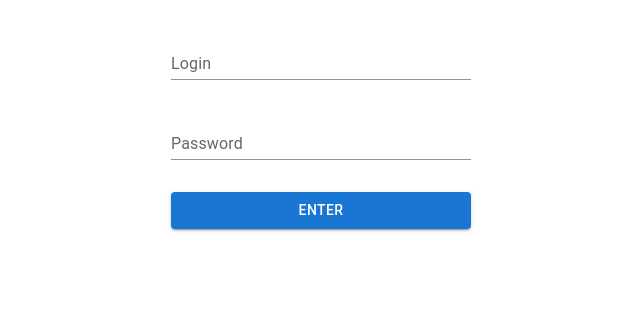
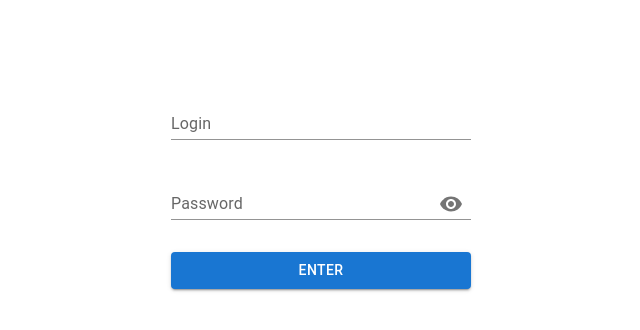
Before and after one commit to hardaoko/contacts_test, a React (Create React App) app: page /login in a window 1280 px wide. Shown: the part 148-478 px from the top of the page, without its empty margins (319-959 px from the left). Built offline with nearby package versions, Linux system fonts and the light colour scheme; data requests are answered from the project's data file.

Commit message:
Переход MUI

```diff
--- a/db.json
+++ b/db.json
@@ -24,7 +24,7 @@
       "description": "Info about Contact Two"
     },
     {
-      "name": "ContactjjThree One Two Twojjj",
+      "name": "Contact Three One Two Two",
       "description": "Info about Contact Three",
       "id": 6
     },
@@ -39,7 +39,7 @@
       "description": "Info about Contact Two"
     },
     {
-      "name": "Contact Three One Two Three Four",
+      "name": "Contact Three One Two Three Four Five six",
       "description": "Info about Contact Three",
       "id": 9
     },
@@ -52,6 +52,16 @@
       "name": "JohnFedor",
       "description": "aaaag",
       "id": 11
+    },
+    {
+      "name": "Contact Three One Two Three Four",
+      "description": "7657467489356",
+      "id": 13
+    },
+    {
+      "name": "Contact Three One Two Three Four Five six",
+      "description": "",
+      "id": 14
     }
   ]
 }
--- a/src/components/App/App.tsx
+++ b/src/components/App/App.tsx
@@ -1,23 +1,16 @@
 import {useEffect} from 'react';
 import { BrowserRouter as Router } from "react-router-dom";
 import { getContacts } from '../../services/actions/contacts';
-import { AppDispatch, useMyDispatch, useMySelector } from '../../utils/types';
+import { AppDispatch, useMyDispatch } from '../../utils/types';
 import { ModalSwitch } from '../ModalSwitch/ModalSwitch';
 import './App.css';
 
 function App() {
   const dispatch: AppDispatch = useMyDispatch();
-  const { addContactSuccess,
-    deleteContactSuccess,
-    editContactSuccess } = useMySelector((store) => store.contacts);
 
   useEffect(() => {
     dispatch(getContacts());
-  }, [dispatch,
-    addContactSuccess,
-    deleteContactSuccess,
-    editContactSuccess]
-  );
+  }, [dispatch]);
 
   return (
     <Router>
--- a/src/components/ContactCard/ContactCard.css
+++ b/src/components/ContactCard/ContactCard.css
@@ -1,12 +1,3 @@
-.card_container {
-  position: relative;
-  padding: 10px 30px 20px;
-  border-radius: 10px;
-  background-color: rgba(0, 0, 0, 0.1);
-  width: 210px;
-  height: 120px;
-}
-
 .text  {
   overflow: hidden;
   text-overflow: ellipsis;
@@ -17,19 +8,6 @@
 }
 
 .info_wrapper {
+  padding-right: 15px;
   overflow: hidden;
 }
-
-.edit_wrapper {
-  position: absolute;
-  display: inline;
-  top: 75%;
-  left: 75%;
-}
-
-.delete_wrapper {
-  position: absolute;
-  display: inline;
-  top: 75%;
-  left: 85%;
-}
--- a/src/components/ContactCard/ContactCard.tsx
+++ b/src/components/ContactCard/ContactCard.tsx
@@ -7,6 +7,8 @@ import Dialog from "@mui/material/Dialog";
 import DialogTitle from "@mui/material/DialogTitle";
 import DialogActions from "@mui/material/DialogActions";
 import Button from "@mui/material/Button";
+import Card from '@mui/material/Card';
+import CardActions from '@mui/material/CardActions';
 
 export const ContactCard: FC<IContactCardProps> = ({
   contact,
@@ -24,17 +26,24 @@ export const ContactCard: FC<IContactCardProps> = ({
   };
 
   return (
-    <div className="card_container">
+    <Card
+      sx={{ width: '210px',
+      height: '120px',
+      padding: '10px 10px 20px 30px'
+      }}
+      >
       <div className="info_wrapper">
         <h3 className="text">{contact.name}</h3>
         <p className="text">{contact.description}</p>
       </div>
-      <div className="edit_wrapper" onClick={editModal}>
-        <EditIcon color="disabled" />
-      </div>
-      <div className="delete_wrapper" onClick={handleOpenConfirm}>
-        <DeleteIcon color="disabled" />
-      </div>
+      <CardActions sx={{justifyContent: 'flex-end'}}>
+        <Button size="small" onClick={editModal} sx={{minWidth:'0'}}>
+          <EditIcon/>
+        </Button>
+        <Button size="small" onClick={handleOpenConfirm} sx={{minWidth:'0'}}>
+          <DeleteIcon/>
+        </Button>
+      </CardActions>
 
       <Dialog
         open={openConfirm}
@@ -58,6 +67,6 @@ export const ContactCard: FC<IContactCardProps> = ({
           </Button>
         </DialogActions>
       </Dialog>
-    </div>
+    </Card>
   );
 };
--- a/src/components/HeaderBar/HeaderBar.css
+++ b/src/components/HeaderBar/HeaderBar.css
@@ -2,7 +2,6 @@ header {
   width: 100%;
   margin: 0 auto;
   height: 100px;
-  background-color: rgba(0, 0, 0, 0.1);
   display: flex;
   flex-direction: row;
   justify-content: flex-end;
--- a/src/pages/Login/Login.css
+++ b/src/pages/Login/Login.css
@@ -1,6 +1,6 @@
-.login_container {
+.login_form {
   display: flex;
   align-items: center;
   flex-direction: column;
-  padding-top: 180px;
+  padding-top: 30vh;
 }
--- a/src/pages/Login/Login.tsx
+++ b/src/pages/Login/Login.tsx
@@ -6,13 +6,26 @@ import './Login.css'
 import Button from '@mui/material/Button';
 import Stack from '@mui/material/Stack';
 import TextField from '@mui/material/TextField';
+import InputAdornment from '@mui/material/InputAdornment';
+import Visibility from '@mui/icons-material/Visibility';
+import VisibilityOff from '@mui/icons-material/VisibilityOff';
+import IconButton from '@mui/material/IconButton';
 
 
 export const Login = () => {
   const [login, setLogin] = useState("");
   const [password, setPassword] = useState("");
+  const [showPassword, setShowPassword] = useState(false);
   const { isAuth } = useMySelector((store) => store.profile);
   const dispatch = useMyDispatch();
+
+  const handleClickShowPassword = () => {
+    setShowPassword(!showPassword);
+  };
+
+  const handleMouseDownPassword = (event: React.MouseEvent<HTMLButtonElement>) => {
+    event.preventDefault();
+  };
 
   const onChangeLogin = (e: React.ChangeEvent<HTMLInputElement>) => {
     setLogin(e.target.value);
@@ -34,8 +47,7 @@ export const Login = () => {
     );
   } else {
     return (
-      <div className='login_container'>
-        <form>
+      <form className='login_form'>
         <Stack spacing={4} sx={{ width: 300 }}>
           <TextField
             id="login"
@@ -46,15 +58,27 @@ export const Login = () => {
           <TextField
             id="password"
             label="Password"
-              type="password"
+            type={showPassword? 'text': 'password'}
             variant="standard"
             autoComplete="current-password"
             onChange={onChangePassword}
+            InputProps={{
+              endAdornment:
+                <InputAdornment position="end">
+                  <IconButton
+                  aria-label="toggle password visibility"
+                  onClick={handleClickShowPassword}
+                  onMouseDown={handleMouseDownPassword}
+                >
+                  {showPassword ? <VisibilityOff /> : <Visibility />}
+                </IconButton>
+                </InputAdornment>,
+            }}
           />
+
           <Button variant="contained" onClick={handleSubmit}>Enter</Button>
         </Stack>
       </form>
-      </div>
     )
   }
 }
--- a/src/services/actions/contacts.ts
+++ b/src/services/actions/contacts.ts
@@ -92,7 +92,7 @@ export const getContacts: AppThunk = () => {
             dispatch({
               type: GET_CONTACTS_SUCCESS,
               payload: data,
-            });
+            })
           } else {
             dispatch(getContactsFailed());
           }
@@ -120,6 +120,7 @@ export const addContact: AppThunk = (name: string, description: string) => {
             dispatch({
               type: ADD_CONTACTS_SUCCESS
             });
+            dispatch(getContacts());
           } else {
             dispatch(addContactsFailed());
           }
@@ -147,6 +148,7 @@ export const deleteContact: AppThunk = (id: number) => {
             dispatch({
               type: DELETE_CONTACTS_SUCCESS
             });
+            dispatch(getContacts());
           } else {
             dispatch(deleteContactsFailed());
           }
@@ -174,6 +176,7 @@ export const editContact: AppThunk = (id: number, name: string, description: str
             dispatch({
               type: EDIT_CONTACTS_SUCCESS
             });
+            dispatch(getContacts());
           } else {
             dispatch(editContactsFailed());
           }
```
Lines whose indentation alone changed are shown as unchanged.
